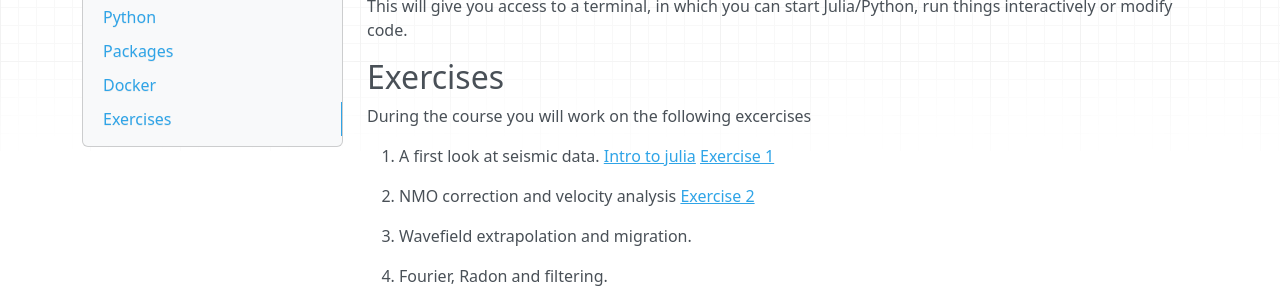
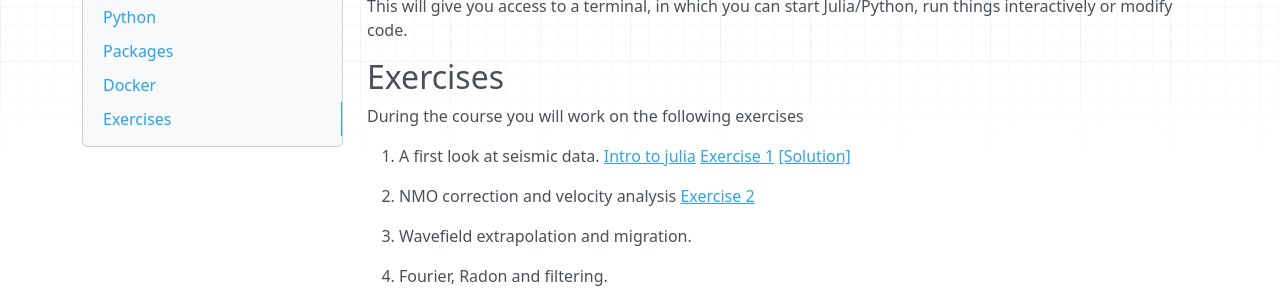
Before and after one commit to flexie/eas-4803-8803-ccs, an MkDocs documentation site: the page built from docs/homework.md, in a window 1280 px wide and 900 px high, scrolled down 1379 px. Shown: the part 155-455 px from the top of the window. Built offline with MkDocs 1.6.1, drawn with Linux system fonts in a browser that asks for light colours; nearby versions of some CDN libraries; old or Windows-style settings are respelled for this version of MkDocs.

Commit message:
added solution

```diff
--- a/docs/homework.md
+++ b/docs/homework.md
@@ -72,9 +72,9 @@ This will give you access to a terminal, in which you can start Julia/Python, ru
 
 ## Exercises
 
-During the course you will work on the following excercises
+During the course you will work on the following exercises
 
-1. A first look at seismic data. [Intro to julia](Assignments/introduction_to_julia.md) [Exercise 1](Assignments/Exercise1.md)
+1. A first look at seismic data. [Intro to julia](Assignments/introduction_to_julia.md) [Exercise 1](Assignments/Exercise1.md) [[Solution]](https://www.slim.eos.ubc.ca/Teaching/EOSC454/exercise1_sol.html)
 
 1. NMO correction and velocity analysis [Exercise 2](Assignments/Exercise2.md)
 
```
